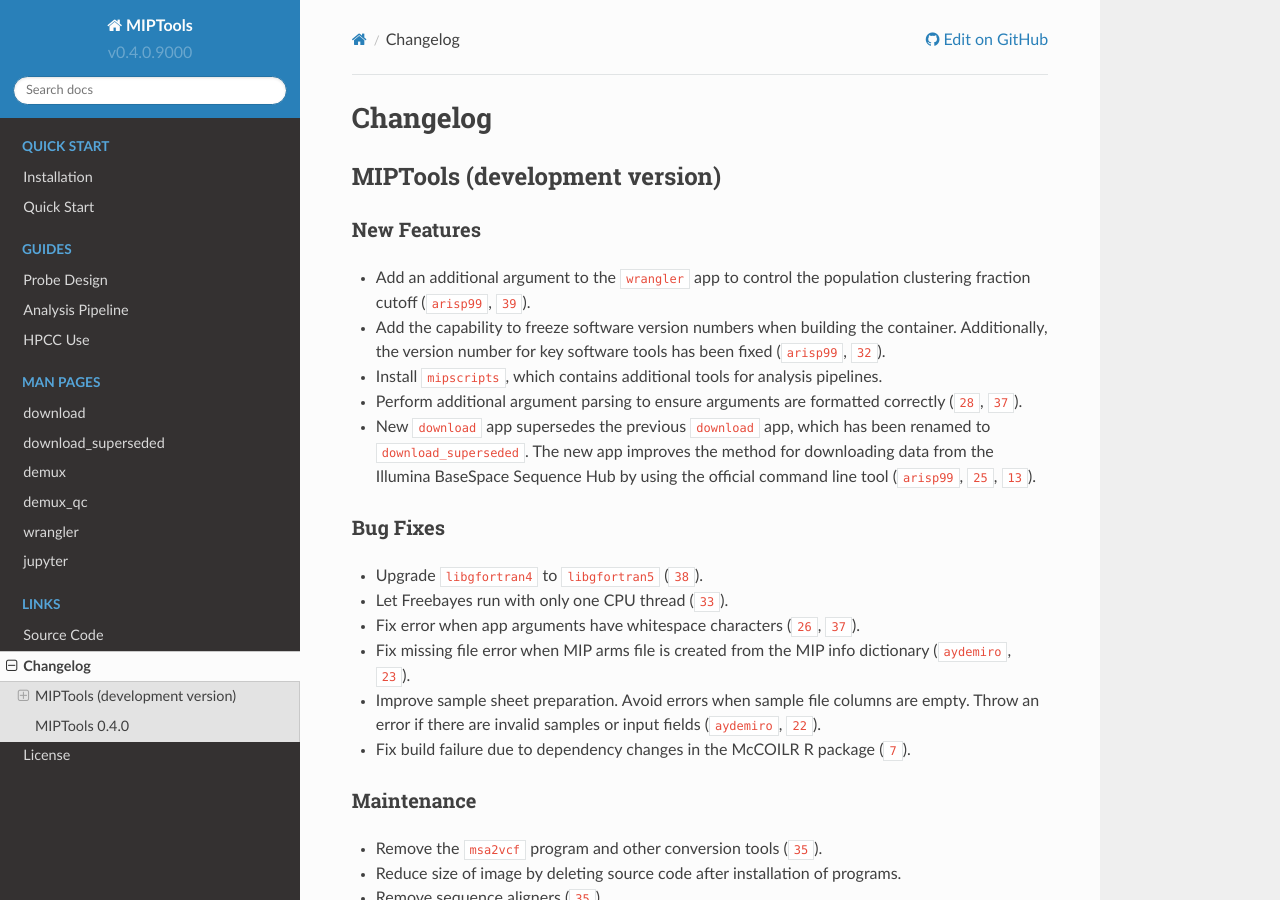
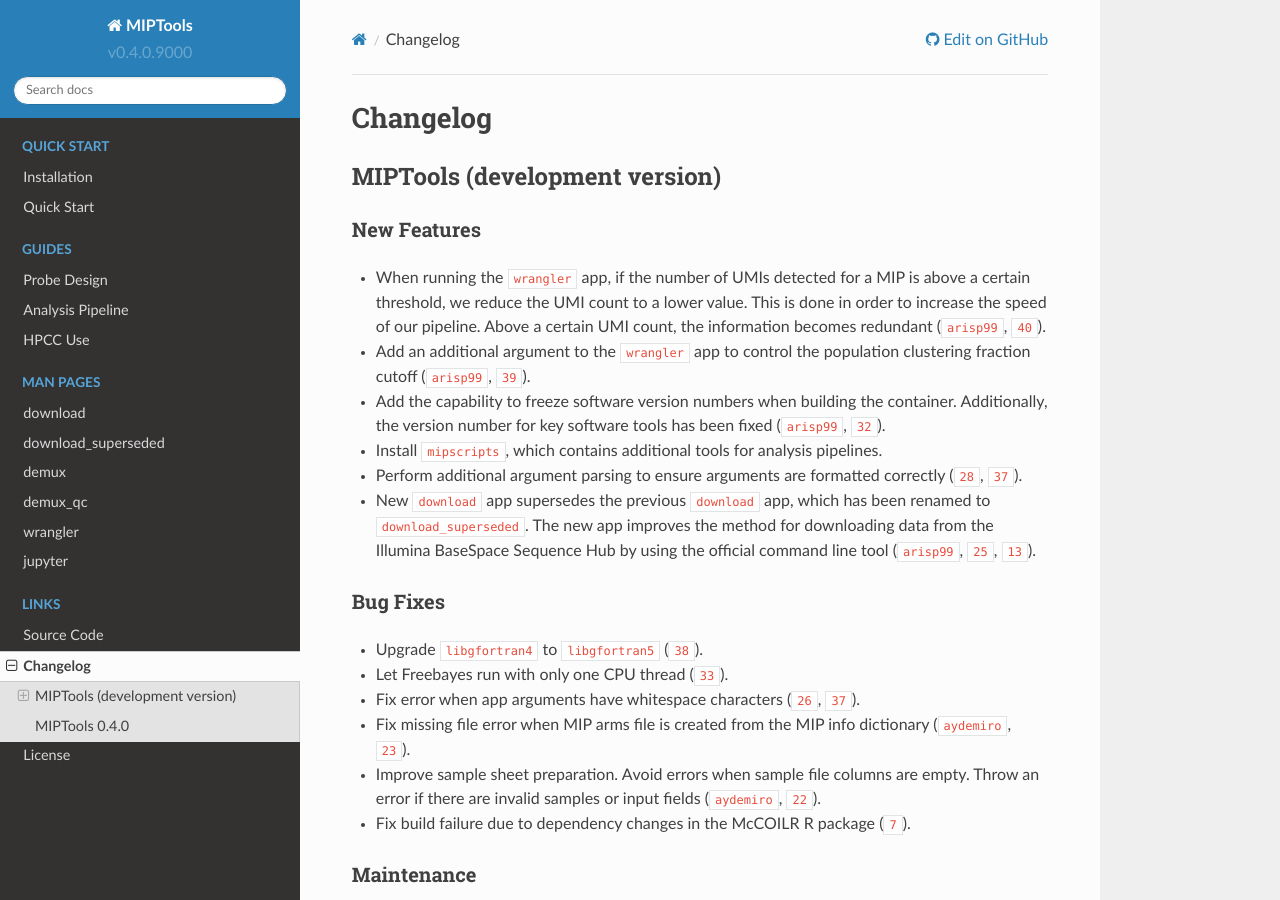
Before and after one commit to bailey-lab/MIPTools, a Sphinx documentation site: the page built from docs/CHANGELOG.rst, in a window 1280 px wide and 900 px high. Built offline with Sphinx 7.4.7 and the Read the Docs theme 2.0.0, drawn with Linux system fonts in a browser that asks for light colours; cross-references to code outside the pages are shown as plain code.

Commit message:
Add documentation on downsampling

```diff
--- a/docs/CHANGELOG.rst
+++ b/docs/CHANGELOG.rst
@@ -8,6 +8,11 @@ MIPTools (development version)
 New Features
 ------------
 
+-  When running the ``wrangler`` app, if the number of UMIs detected for a MIP
+   is above a certain threshold, we reduce the UMI count to a lower value. This
+   is done in order to increase the speed of our pipeline. Above a certain UMI
+   count, the information becomes redundant (:github:user:`arisp99`,
+   :github:pull:`40`).
 -  Add an additional argument to the ``wrangler`` app to control the population
    clustering fraction cutoff (:github:user:`arisp99`, :github:pull:`39`).
 -  Add the capability to freeze software version numbers when building the
--- a/docs/app-reference/wrangler-app.rst
+++ b/docs/app-reference/wrangler-app.rst
@@ -34,6 +34,9 @@ Options
 	-k    Keep intermediate files generated by MIPWrangler.
 	-m    Minimum capture length for stitching excluding probe arms.
 	-n    Starting number for MIP server.
+	-t    The threshold at which UMIs will be downsampled. For any MIPs with more
+	      UMIs than this threshold, the number of UMIs will be reduced to the
+	      threshold.
 	-w    Absolute path to MIPWrangler run script.
 
 Defaults
```
Also changed, not shown: other parts of docs/app-reference/wrangler-app.rst (+1 -0 lines).
